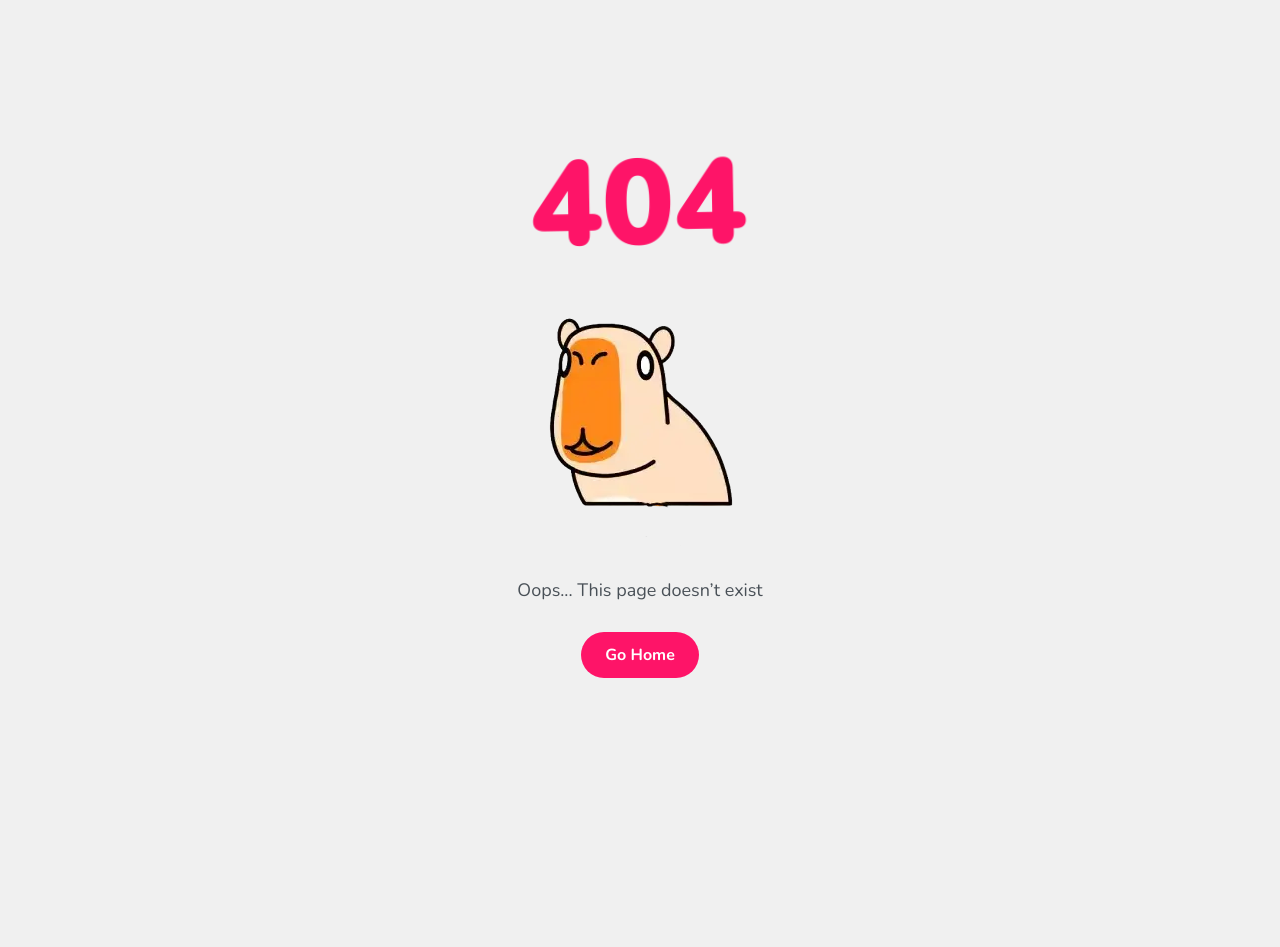
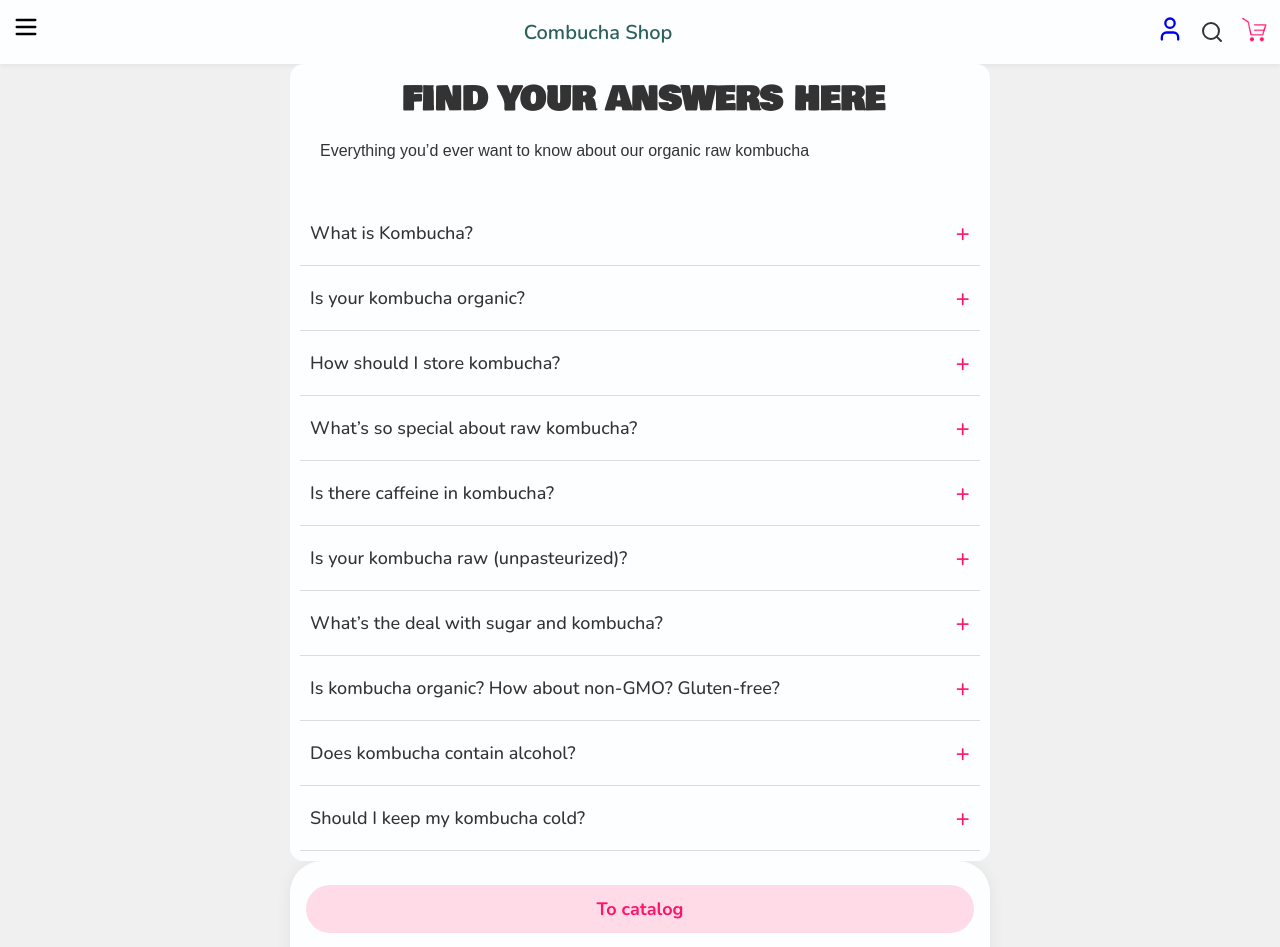
Before and after one commit to O-Kornilova/combucha-shop, a React (Create React App) app in the folder frontend/: page /faq in a window 1280 px wide. Before the commit this address had no page. Shown: the top 947 px of the page. Before the commit the page ends 800 px from the top, so only its background shows below. Built offline with nearby package versions, Linux system fonts and the light colour scheme; a web font is replaced by a local one.

Commit message:
feat: add FAQ and Delivery pages

```diff
--- /dev/null
+++ b/frontend/src/pages/DeliveryPage.js
@@ -0,0 +1,13 @@
+import Header from '../components/Header/Header'
+import Delivery from './ProductPage/Delivery/Delivery'
+import Footer from '../components/Footer/Footer'
+
+export default function DeliveryPage () {
+  return (
+    <div>
+      <Header />
+      <Delivery />
+      <Footer />
+    </div>
+  )
+}
--- /dev/null
+++ b/frontend/src/pages/FAQPage.js
@@ -0,0 +1,13 @@
+import Header from '../components/Header/Header'
+import FAQ from '../components/FAQ/FAQ'
+import Footer from '../components/Footer/Footer'
+
+export default function FAQPage () {
+  return (
+    <div>
+      <Header />
+      <FAQ />
+      <Footer />
+    </div>
+  )
+}
--- a/frontend/src/pages/LoginPage.js
+++ b/frontend/src/pages/LoginPage.js
@@ -67,7 +67,7 @@ export default function LoginPage () {
         {error && <p className={styles.error}>{error}</p>}
 
         <p>
-          Don't have an account yet? <Link to='/register'>Register</Link>
+          Don&apos;t have an account yet? <Link to='/register'>Register</Link>
         </p>
       </form>
     </div>
```
Also changed, not shown: frontend/src/components/HomeIntro/HomeIntro.js (+12 -37 lines), frontend/src/routes/router.js (+37 -34 lines).
